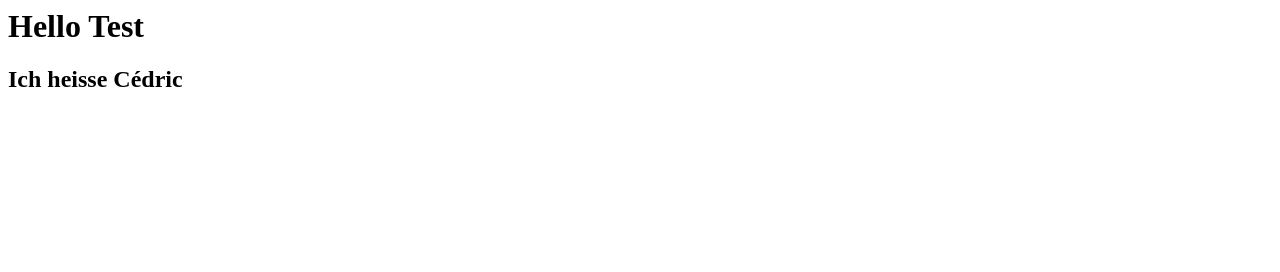
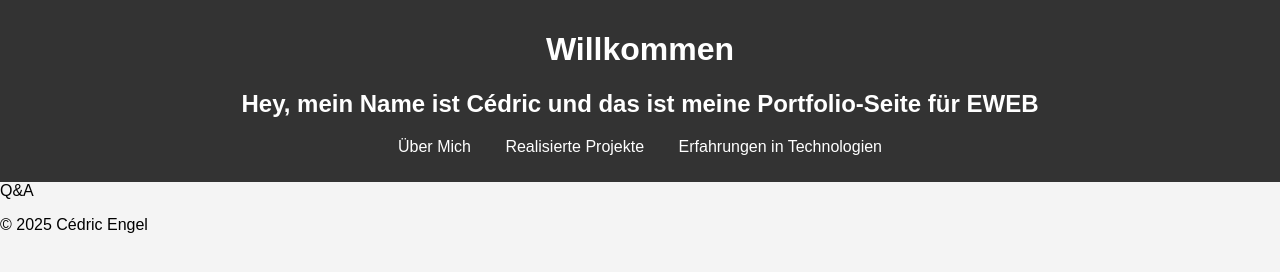
Before and after one commit to CedricEn/eweb-portfolio, a plain HTML site: page index.html in a window 1280 px wide. Drawn offline with Linux system fonts and the light colour scheme.

Commit message:
first steps

```diff
--- a/index.html
+++ b/index.html
@@ -1,3 +1,32 @@
-<h1>Hello Test</h1>
+<!DOCTYPE html>
+<html lang="de">
+<head>
+    <meta charset="UTF-8">
+    <meta name="viewport" content="width=device-width, initial-scale=1.0">
+    <title>Mein Portfolio</title>
+    <link rel="stylesheet" href="style.css">
+</head>
+<body>
 
-<h2>Ich heisse Cédric</h2>
+    <header>
+        <h1>Willkommen</h1>
+        <h2>Hey, mein Name ist Cédric und das ist meine Portfolio-Seite für EWEB</h2>
+        <nav>
+            <ul>
+                <li><a href=""></a>Über Mich</li>
+                <li><a href=""></a>Realisierte Projekte</li>
+                <li><a href=""></a>Erfahrungen in Technologien</li>
+            </ul>
+        </nav>
+    </header>
+
+    <section id="">Q&A</section>
+    <section id=""></section>
+    <section id=""></section>
+
+    <footer>
+        <p>© 2025 Cédric Engel</p>
+    </footer>
+    <script src="js/script.js"></script>
+</body>
+</html>
--- /dev/null
+++ b/style.css
@@ -0,0 +1,27 @@
+body {
+    font-family: Arial, sans-serif;
+    margin: 0;
+    padding: 0;
+    background-color: #f4f4f4;
+}
+
+header {
+    background: #333;
+    color: white;
+    padding: 10px 20px;
+    text-align: center;
+}
+
+nav ul {
+    list-style: none;
+    padding: 0;
+}
+
+nav ul li {
+    display: inline;
+    margin: 0 15px;
+}
+
+h1, h2 {
+    color: white;
+}
```
Also changed, not shown: js/script.js (added).
